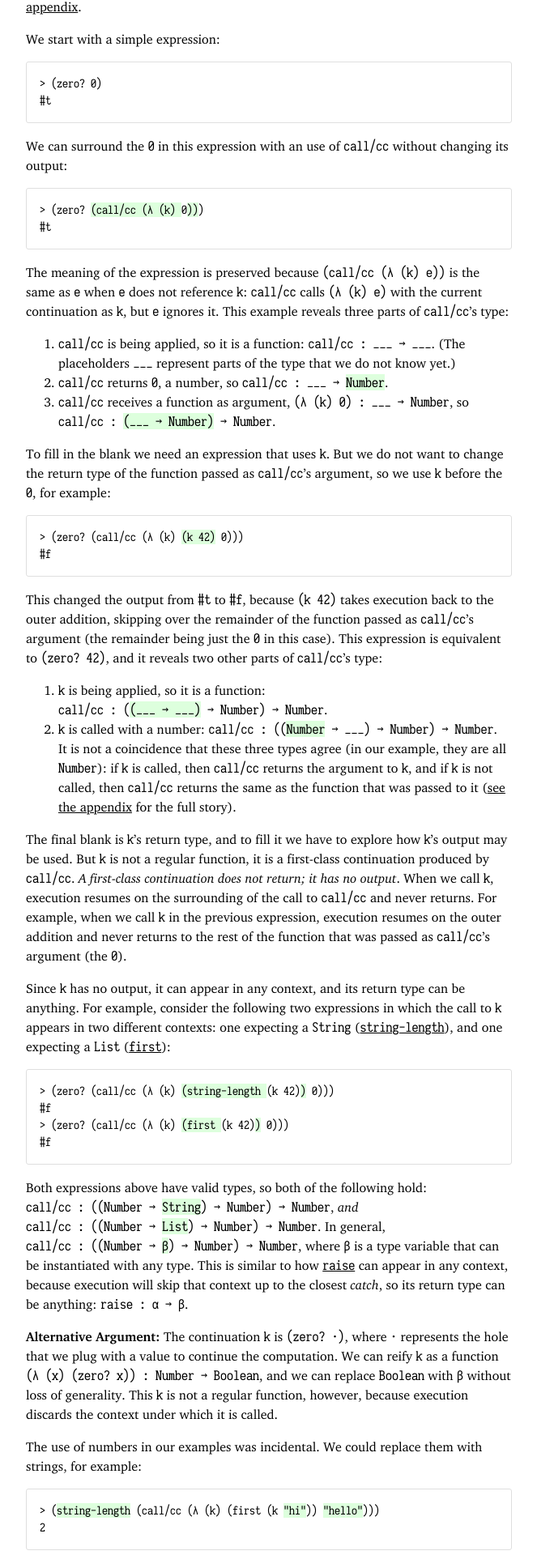
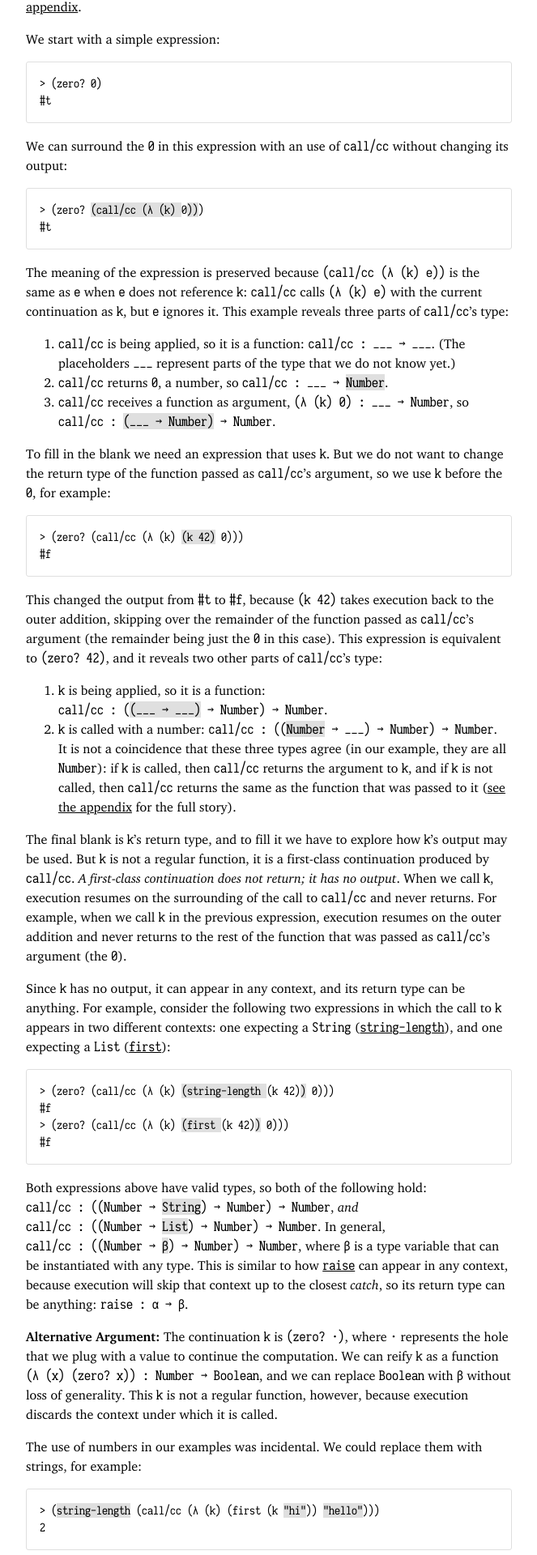
Before and after one commit to leafac/leafac.com, a Jekyll site: the page built from understanding-the-type-of-call-cc/index.md, in a window 1280 px wide. Shown: the part 563-2483 px from the top of the page at 81% size, without its empty margins (308-971 px from the left). Built offline with Jekyll 4.4.1, drawn with Linux system fonts in a browser that asks for light colours; our own code applies the rules of GitHub Pages for plain Markdown files.

Commit message:
Add highlight

```diff
--- a/stylesheets/main.scss
+++ b/stylesheets/main.scss
@@ -338,3 +338,6 @@ button, button:active, .button {
 .w {
   color: #bbbbbb;
 }
+.hl {
+  background-color: #DFDFDF;
+}
--- a/understanding-the-type-of-call-cc/index.md
+++ b/understanding-the-type-of-call-cc/index.md
@@ -15,27 +15,27 @@ We start with a simple expression:
 We can surround the `0` in this expression with an use of `call/cc` without changing its output:
 
 <pre>
-> (zero? <span class="gi">(call/cc (λ (k) </span>0<span class="gi">))</span>)
+> (zero? <span class="hl">(call/cc (λ (k) </span>0<span class="hl">))</span>)
 #t
 </pre>
 
 The meaning of the expression is preserved because `(call/cc (λ (k) e))` is the same as `e` when `e` does not reference `k`: `call/cc` calls `(λ (k) e)` with the current continuation as `k`, but `e` ignores it. This example reveals three parts of `call/cc`’s type:
 
 1. `call/cc` is being applied, so it is a function: `call/cc : ___ → ___`. (The placeholders `___` represent parts of the type that we do not know yet.)
-2. `call/cc` returns `0`, a number, so <code>call/cc : ___ → <span class="gi">Number</span></code>.
-3. `call/cc` receives a function as argument, `(λ (k) 0) : ___ → Number`, so <code>call/cc : <span class="gi">(___ → Number)</span> → Number</code>.
+2. `call/cc` returns `0`, a number, so <code>call/cc : ___ → <span class="hl">Number</span></code>.
+3. `call/cc` receives a function as argument, `(λ (k) 0) : ___ → Number`, so <code>call/cc : <span class="hl">(___ → Number)</span> → Number</code>.
 
 To fill in the blank we need an expression that uses `k`. But we do not want to change the return type of the function passed as `call/cc`’s argument, so we use `k` before the `0`, for example:
 
 <pre>
-> (zero? (call/cc (λ (k) <span class="gi">(k 42)</span> 0)))
+> (zero? (call/cc (λ (k) <span class="hl">(k 42)</span> 0)))
 #f
 </pre>
 
 This changed the output from `#t` to `#f`, because `(k 42)` takes execution back to the outer addition, skipping over the remainder of the function passed as `call/cc`’s argument (the remainder being just the `0` in this case). This expression is equivalent to `(zero? 42)`, and it reveals two other parts of `call/cc`’s type:
 
-1. `k` is being applied, so it is a function: <code>call/cc : (<span class="gi">(___ → ___)</span> → Number) → Number</code>.
-2. `k` is called with a number: <code>call/cc : ((<span class="gi">Number</span> → ___) → Number) → Number</code>.
+1. `k` is being applied, so it is a function: <code>call/cc : (<span class="hl">(___ → ___)</span> → Number) → Number</code>.
+2. `k` is called with a number: <code>call/cc : ((<span class="hl">Number</span> → ___) → Number) → Number</code>.
    It is not a coincidence that these three types agree (in our example, they are all `Number`): if `k` is called, then `call/cc` returns the argument to `k`, and if `k` is not called, then `call/cc` returns the same as the function that was passed to it ([see the appendix](#appendix-callccs-type-in-typedracket) for the full story).
 
 The final blank is `k`’s return type, and to fill it we have to explore how `k`’s output may be used. But `k` is not a regular function, it is a first-class continuation produced by `call/cc`. *A first-class continuation does not return; it has no output*. When we call `k`, execution resumes on the surrounding of the call to `call/cc` and never returns. For example, when we call `k` in the previous expression, execution resumes on the outer addition and never returns to the rest of the function that was passed as `call/cc`’s argument (the `0`).
@@ -43,24 +43,24 @@ The final blank is `k`’s return type, and to fill it we have to explore how `k
 Since `k` has no output, it can appear in any context, and its return type can be anything. For example, consider the following two expressions in which the call to `k` appears in two different contexts: one expecting a `String` ([`string-length`](https://docs.racket-lang.org/reference/strings.html#%28def._%28%28quote._~23~25kernel%29._string-length%29%29)), and one expecting a `List` ([`first`](https://docs.racket-lang.org/reference/pairs.html#%28def._%28%28lib._racket%2Flist..rkt%29._first%29%29)):
 
 <pre>
-> (zero? (call/cc (λ (k) <span class="gi">(string-length </span>(k 42)<span class="gi">)</span> 0)))
+> (zero? (call/cc (λ (k) <span class="hl">(string-length </span>(k 42)<span class="hl">)</span> 0)))
 #f
-> (zero? (call/cc (λ (k) <span class="gi">(first </span>(k 42)<span class="gi">)</span> 0)))
+> (zero? (call/cc (λ (k) <span class="hl">(first </span>(k 42)<span class="hl">)</span> 0)))
 #f
 </pre>
 
-Both expressions above have valid types, so both of the following hold: <code>call/cc : ((Number → <span class="gi">String</span>) → Number) → Number</code>, *and* <code>call/cc : ((Number → <span class="gi">List</span>) → Number) → Number</code>. In general, <code>call/cc : ((Number → <span class="gi">β</span>) → Number) → Number</code>, where `β` is a type variable that can be instantiated with any type. This is similar to how [`raise`](https://docs.racket-lang.org/reference/exns.html#%28def._%28%28quote._~23~25kernel%29._raise%29%29) can appear in any context, because execution will skip that context up to the closest *catch*, so its return type can be anything: `raise : α → β`.
+Both expressions above have valid types, so both of the following hold: <code>call/cc : ((Number → <span class="hl">String</span>) → Number) → Number</code>, *and* <code>call/cc : ((Number → <span class="hl">List</span>) → Number) → Number</code>. In general, <code>call/cc : ((Number → <span class="hl">β</span>) → Number) → Number</code>, where `β` is a type variable that can be instantiated with any type. This is similar to how [`raise`](https://docs.racket-lang.org/reference/exns.html#%28def._%28%28quote._~23~25kernel%29._raise%29%29) can appear in any context, because execution will skip that context up to the closest *catch*, so its return type can be anything: `raise : α → β`.
 
 **Alternative Argument:** The continuation `k` is `(zero? •)`, where `•` represents the hole that we plug with a value to continue the computation. We can reify `k` as a function `(λ (x) (zero? x)) : Number → Boolean`, and we can replace `Boolean` with `β` without loss of generality. This `k` is not a regular function, however, because execution discards the context under which it is called.
 
 The use of numbers in our examples was incidental. We could replace them with strings, for example:
 
 <pre>
-> (<span class="gi">string-length</span> (call/cc (λ (k) (first (k <span class="gi">"hi"</span>)) <span class="gi">"hello"</span>)))
+> (<span class="hl">string-length</span> (call/cc (λ (k) (first (k <span class="hl">"hi"</span>)) <span class="hl">"hello"</span>)))
 2
 </pre>
 
-The only constraint is that these three types must agree: the return type of `call/cc`, the return type of the function passed as argument to `call/cc`, and the type of `k`’s argument ([see the appendix](#appendix-callccs-type-in-typedracket) for the full story). Finally, we can conclude that <code>call/cc : ((<span class="gi">α</span> → β) → <span class="gi">α</span>) → <span class="gi">α</span></code>.
+The only constraint is that these three types must agree: the return type of `call/cc`, the return type of the function passed as argument to `call/cc`, and the type of `k`’s argument ([see the appendix](#appendix-callccs-type-in-typedracket) for the full story). Finally, we can conclude that <code>call/cc : ((<span class="hl">α</span> → β) → <span class="hl">α</span>) → <span class="hl">α</span></code>.
 
 Appendix: `call/cc`’s type in Typed Racket
 ==========================================
@@ -68,15 +68,15 @@ Appendix: `call/cc`’s type in Typed Racket
 We had to compromise on the type for `call/cc` in the classical Hindley–Milner type system (`call/cc : ((α₁ → β) → α₂) → α`): we had to constrain the type `α₁` of the argument passed to the continuation `k` to be the same as the return type `α₂` of the function passed to `call/cc`. This constraint is artificial and is not present in Racket, as shown by the following expressions in which these types disagree (`α₁ = String` and `α₂ = Number`):
 
 <pre>
-> (<span class="gi">write</span> (call/cc (λ (k) <span class="gi">0</span>)))
+> (<span class="hl">write</span> (call/cc (λ (k) <span class="hl">0</span>)))
 0
-> (<span class="gi">write</span> (call/cc (λ (k) (k <span class="gi">"42"</span>) <span class="gi">0</span>)))
+> (<span class="hl">write</span> (call/cc (λ (k) (k <span class="hl">"42"</span>) <span class="hl">0</span>)))
 "42"
 </pre>
 
 This disagreement is not a problem at runtime as long as the surrounding context can handle values of either type—as [`write`](https://docs.racket-lang.org/reference/Writing.html#%28def._%28%28quote._~23~25kernel%29._write%29%29) can. But classical Hindley–Milner type systems have no way of representing the return type of `call/cc` used in this manner—there is no way to write that `call/cc` may return *either* a `String` *or* a `Number`—so languages with classical Hindley–Milner type systems disallow these kinds of expressions.
 
-To type check expressions like the last example, Typed Racket’s type system has to go beyond the classical Hindley–Milner type systems, featuring something called [*union types*](https://docs.racket-lang.org/ts-guide/types.html#%28part._.Union_.Types%29). In particular, Typed Racket’s type system features *untagged unions*, as opposed to ML’s variants which are *tagged unions*, because they are tagged with constructor names. Thus, in Typed Racket, the type of `call/cc` is closer to <code>call/cc : ((α → β) → <span class="gi">γ</span>) → <span class="gi">(α ∪ γ)</span></code>, where `α ∪ γ` represents the union of `α` and `γ`, meaning values of this type may be *either* `α` *or* `γ`. The actual type of `call/cc` in Typed Racket is a bit more elaborate, but for reasons that go beyond the scope of this article.
+To type check expressions like the last example, Typed Racket’s type system has to go beyond the classical Hindley–Milner type systems, featuring something called [*union types*](https://docs.racket-lang.org/ts-guide/types.html#%28part._.Union_.Types%29). In particular, Typed Racket’s type system features *untagged unions*, as opposed to ML’s variants which are *tagged unions*, because they are tagged with constructor names. Thus, in Typed Racket, the type of `call/cc` is closer to <code>call/cc : ((α → β) → <span class="hl">γ</span>) → <span class="hl">(α ∪ γ)</span></code>, where `α ∪ γ` represents the union of `α` and `γ`, meaning values of this type may be *either* `α` *or* `γ`. The actual type of `call/cc` in Typed Racket is a bit more elaborate, but for reasons that go beyond the scope of this article.
 
 Union types are useful beyond esoteric language features like `call/cc`. For example, they allow type checking conditionals in which the branches produce different types, for example, `(if ___ 0 "hi")`, which are common in Racket but must also be disallowed by languages featuring classical Hindley–Milner type systems.
 
```
